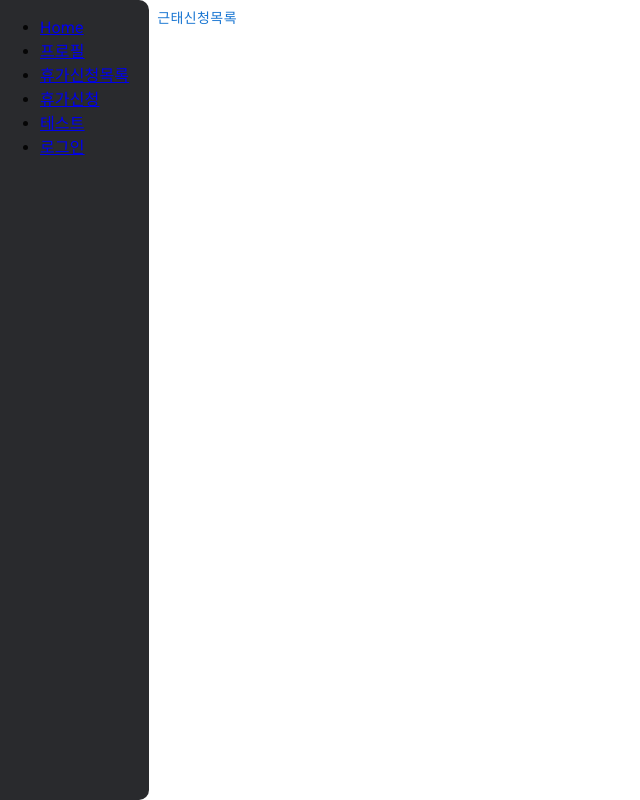
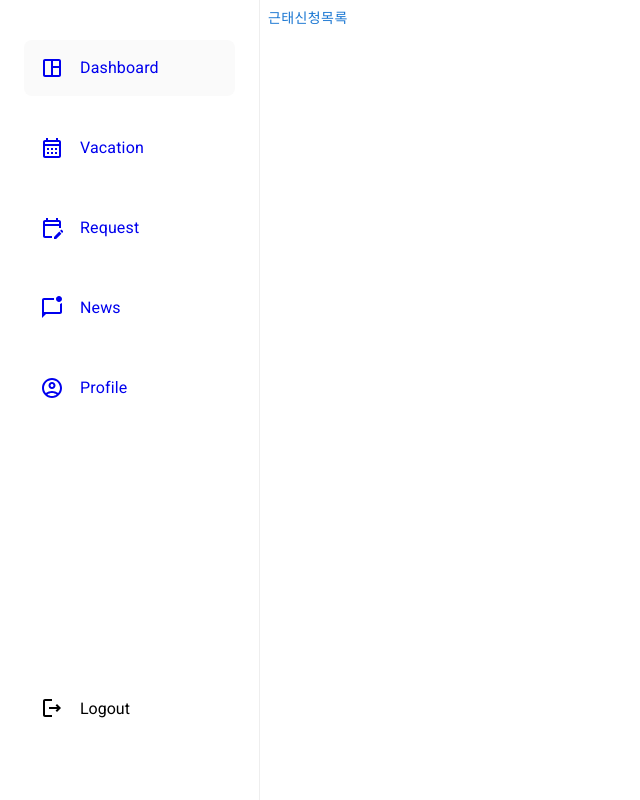
Before and after one commit to SSUDNG/toy1-group3, a React (Create React App) app: page / in a window 1280 px wide. Shown: the whole page, without its empty margins (0-640 px from the left). Built offline with nearby package versions, Linux system fonts and the light colour scheme; no server answers; sample sign-in values are in the browser's storage.

Commit message:
add sidebar

```diff
--- a/src/App.module.css
+++ b/src/App.module.css
@@ -1,22 +1,6 @@
-.app{
-  display:flex;
+.app {
+  display: flex;
 }
-
-.sidebar{
-  position: sticky;
-  top: 0;
-  background-color: #292a2d;
-  height: 100vh;
-  border-radius: 0 10px 10px 0;
-  padding: 0 20px 0 0;
-}
-
-.sidebar .ul .li .a{
-  color: white;
-  text-decoration: none;
-  list-style: none;
-}
-
 .main-content {
   height: 100vh;
   margin: 100px;
--- a/src/App.tsx
+++ b/src/App.tsx
@@ -12,7 +12,6 @@ import {
 } from "firebase/auth";
 
 import ProfilePage from "./pages/ProfilePage";
-import TestPage from "./pages/TestPage/Test";
 import LoginPage from "./pages/LoginPage/Login";
 import MainPage from "./pages/MainPage";
 import Request from "./pages/RequestPage";
@@ -34,9 +33,8 @@ function App() {
   useEffect(() => {
     onAuthStateChanged(auth, (user) => {
       if (user) {
-        console.log(user, "user");
         if (pathname === "/login") {
-          navigate("/test");
+          navigate("/");
         }
       } else {
         navigate("/login");
@@ -67,8 +65,8 @@ function App() {
   return (
     <div className={styles.app}>
       {pathname !== "/login" && (
-        <nav className={styles.sidebar}>
-          <SideBar />
+        <nav>
+          <SideBar handleSignOut={handleSignOut} />
         </nav>
       )}
 
@@ -82,10 +80,6 @@ function App() {
           <Route path="/profile" element={<ProfilePage />} />
           <Route path="/TAA" element={<TAAListPage />} />
           <Route path="/request" element={<Request />} />
-          <Route
-            path="/test"
-            element={<TestPage handleSignOut={handleSignOut} />}
-          />
         </Routes>
       </div>
     </div>
--- /dev/null
+++ b/src/components/SideBar.module.css
@@ -0,0 +1,64 @@
+ul {
+  margin: 0;
+  padding: 0;
+}
+.sideBar {
+  position: sticky;
+  padding: 40px 24px;
+  width: 260px;
+  height: 100vh;
+  background-color: rgb(255, 255, 255);
+  border-right: 1px solid #eeeeee;
+}
+
+.sideBar ul {
+  list-style: none;
+  height: 100%;
+  display: flex;
+  flex-direction: column;
+}
+
+.sideBar ul li {
+  margin-bottom: 24px;
+  padding: 16px;
+  width: 100%;
+  border-radius: 8px;
+  cursor: pointer;
+  color: #616161;
+}
+
+.sideBar ul li:last-child {
+  margin-top: auto;
+}
+
+.sideBar ul .on {
+  background: #fafafa;
+  color: #000;
+}
+
+.sideBar ul li > * {
+  display: flex;
+  align-items: center;
+  gap: 16px;
+}
+
+.logoutBtn {
+  background: none;
+  border: none;
+  font-size: 1rem;
+  cursor: pointer;
+}
+
+a {
+  text-decoration: none;
+  outline: none;
+}
+a:hover,
+a:active,
+a:visited {
+  text-decoration: none;
+  color: inherit;
+}
+button {
+  padding: 0;
+}
--- a/src/components/SideBar.tsx
+++ b/src/components/SideBar.tsx
@@ -1,27 +1,55 @@
 import React from "react";
-import { Link } from "react-router-dom";
+import { Link, useLocation } from "react-router-dom";
+// eslint-disable-next-line @typescript-eslint/no-unused-vars
+import {
+  SpaceDashboardOutlined,
+  CalendarMonthOutlined,
+  EditCalendarOutlined,
+  MarkChatUnreadOutlined,
+  AccountCircleOutlined,
+  LogoutOutlined,
+} from "@mui/icons-material";
 
-const SideBar = () => {
+import styles from "./SideBar.module.css";
+
+const menuItems = [
+  { path: "/", icon: <SpaceDashboardOutlined />, label: "Dashboard" },
+  { path: "/TAA", icon: <CalendarMonthOutlined />, label: "Vacation" },
+  { path: "/request", icon: <EditCalendarOutlined />, label: "Request" },
+  { path: "/news", icon: <MarkChatUnreadOutlined />, label: "News" },
+  { path: "/profile", icon: <AccountCircleOutlined />, label: "Profile" },
+];
+
+interface SideProps {
+  handleSignOut: () => void;
+}
+
+const SideBar = ({ handleSignOut }: SideProps) => {
+  const location = useLocation();
+
   return (
-    <div className="sidebar">
+    <div className={styles.sideBar}>
       <ul>
+        {menuItems.map((menuItem) => (
+          <li
+            key={menuItem.label}
+            className={location.pathname === menuItem.path ? styles.on : ""}
+          >
+            <Link to={menuItem.path}>
+              {menuItem.icon}
+              <span>{menuItem.label}</span>
+            </Link>
+          </li>
+        ))}
         <li>
-          <Link to="/">Home</Link>
-        </li>
-        <li>
-          <Link to="/profile">프로필</Link>
-        </li>
-        <li>
-          <Link to="/TAA">휴가신청목록</Link>
-        </li>
-        <li>
-          <Link to="/request">휴가신청</Link>
-        </li>
-        <li>
-          <Link to="/main">테스트</Link>
-        </li>
-        <li>
-          <Link to="/login">로그인</Link>
+          <button
+            type="button"
+            className={styles.logoutBtn}
+            onClick={handleSignOut}
+          >
+            <LogoutOutlined />
+            <span>Logout</span>
+          </button>
         </li>
       </ul>
     </div>
--- a/src/pages/TestPage/Test.tsx
+++ /dev/null
@@ -1,15 +0,0 @@
-import React from "react";
-
-interface TestProps {
-  handleSignOut: () => void;
-}
-
-const Test = ({ handleSignOut }: TestProps) => {
-  return (
-    <button type="button" onClick={handleSignOut}>
-      로그아웃
-    </button>
-  );
-};
-
-export default Test;
```
Also changed, not shown: src/LoginTest.jsx (deleted, +0 -36 lines).
